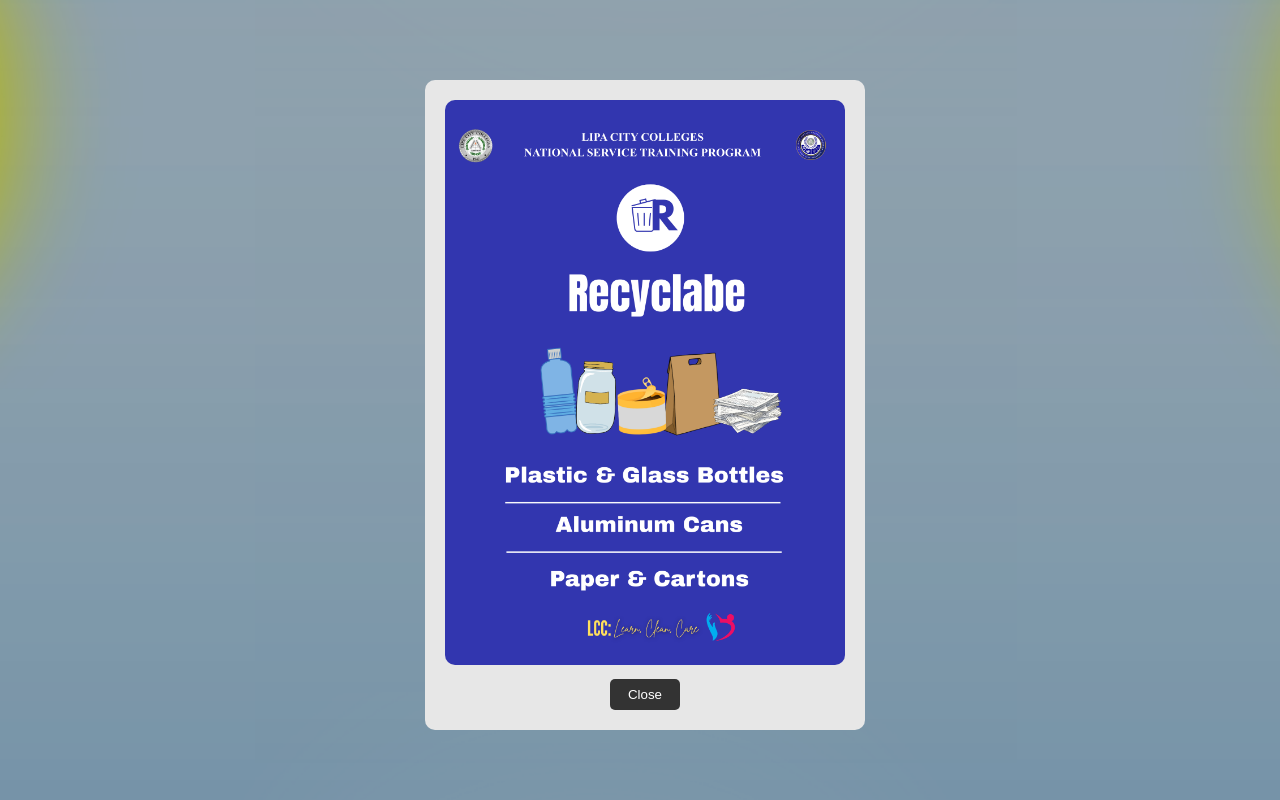
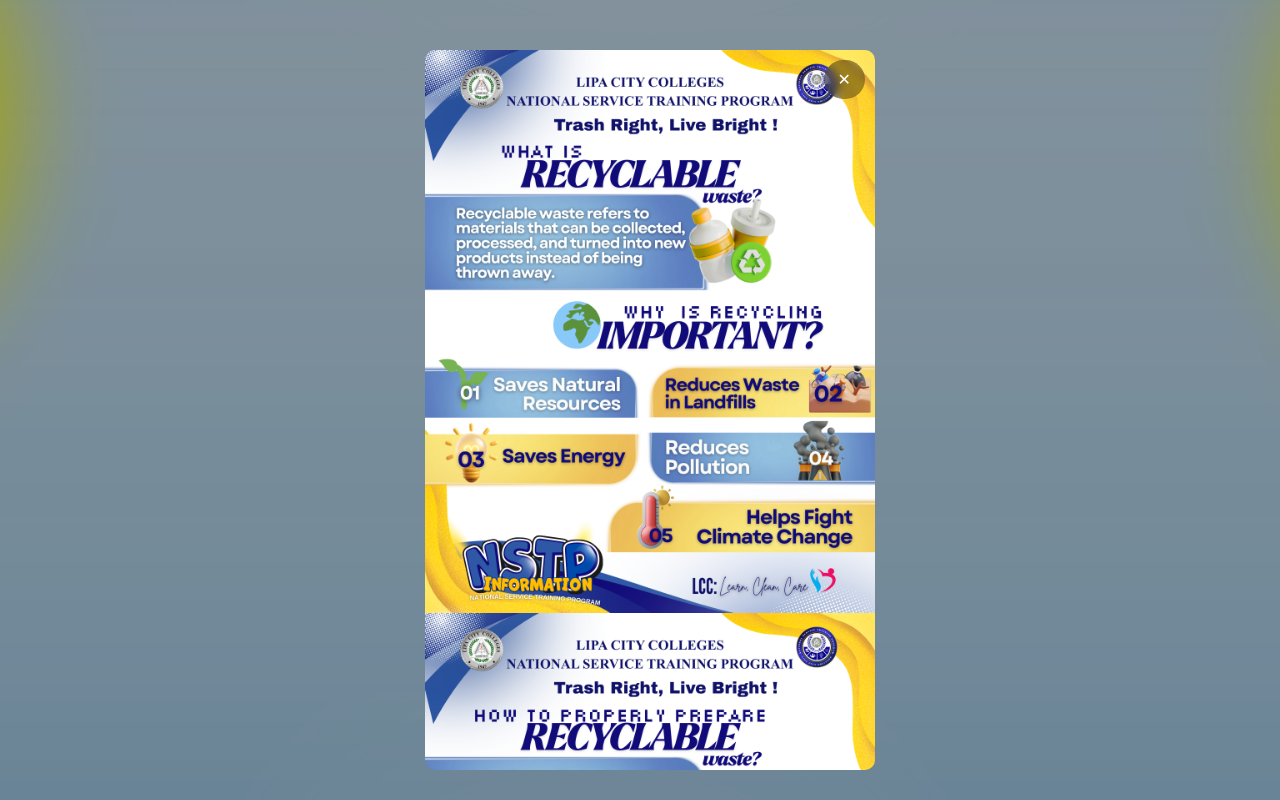
Before and after one commit to reymarksy/LCC, a plain HTML site: page index.html in a window 1280 px wide. Both pictures are taken after a click on the picture 492 px from the left and 400 px from the top of the page. Drawn offline with Linux system fonts and the light colour scheme.

Commit message:
Add files via upload

```diff
--- a/index.html
+++ b/index.html
@@ -13,15 +13,12 @@
       background: url('bg.png') no-repeat center center;
       background-size: cover;
       background-attachment: fixed;
-
-      /* Default desktop layout (centered) */
       min-height: 100vh;
       display: flex;
       justify-content: center;
       align-items: center;
     }
 
-    /* CONTAINER OF THE 3 IMAGES */
     .img-row {
       display: flex;
       justify-content: center;
@@ -44,29 +41,17 @@
       transition: 0.2s;
     }
 
-    /* MOBILE FIX — BIGGER IMAGES + NO GAPS + HIGHER POSITION */
     @media (max-width: 480px) {
-
-      body {
-        background-size: cover;
-        background-position: center;
-        align-items: center; /* push content UP */
-        padding-top: 0px;      /* adjust based on your layout */
+      .img-row {
+        gap: 0;
+        padding: 0;
       }
-
-      .img-row {
-        gap: 0;                 /* REMOVE gaps */
-        padding: 0;
-        justify-content: center;
-      }
-
       .img-row img {
-        height: 320px;          /* BIGGER images */
-        width: auto;
-        margin: 0;              /* no spacing */
+        height: 320px;
       }
     }
 
+    /* MODAL BACKDROP */
     .modal {
       display: none;
       position: fixed;
@@ -74,63 +59,95 @@
       left: 0;
       width: 100%;
       height: 100%;
-      background: rgba(0, 0, 0, 0.274);
+      background: rgba(0, 0, 0, 0.35);
       justify-content: center;
       align-items: center;
-      padding: 5px;
+      padding: 10px;
     }
 
+    /* MODAL BOX */
     .modal-content {
       background: #e7e7e7;
-      padding: 20px;
+      padding: 0;
       border-radius: 10px;
       width: 100%;
-      max-width: 400px;
-      text-align: center;
+      max-width: 450px;
+      max-height: 90vh;
+      overflow-y: scroll;
+      position: relative; /* IMPORTANT for button INSIDE */
     }
 
-    .modal img {
-      width: 100%;
-      border-radius: 10px;
+    /* hide scrollbar */
+    .modal-content::-webkit-scrollbar {
+      display: none;
+    }
+    .modal-content {
+      -ms-overflow-style: none;
+      scrollbar-width: none;
     }
 
-    .close {
-      margin-top: 10px;
-      background: #333;
-      color: #fff;
-      padding: 8px 18px;
+    .modal-content img {
+      width: 100%;
+      display: block;
+      margin: 0;
+    }
+
+    /* CLOSE BUTTON INSIDE MODAL TOP-RIGHT */
+    .close-floating {
+      position: absolute;   /* INSIDE the modal */
+      top: 10px;
+      right: 10px;
+      background: rgba(0, 0, 0, 0.363);
+      color: white;
       border: none;
-      border-radius: 5px;
+      padding: 10px 14px;
+      border-radius: 50px;
       cursor: pointer;
+      font-size: 16px;
+      z-index: 1000;
+      backdrop-filter: blur(5px);
     }
   </style>
 </head>
 
 <body>
 
-  <!-- 3 IMAGES -->
   <div class="img-row">
-    <img src="r.png" onclick="openModal('modal_r.png')" />
-    <img src="d.png" onclick="openModal('modal_d.png')" />
-    <img src="c.png" onclick="openModal('modal_c.png')" />
+    <img src="r.png" onclick="openModal(['modal_r_top.png','modal_r_bottom.png'])" />
+    <img src="d.png" onclick="openModal(['modal_d.png'])" />
+    <img src="c.png" onclick="openModal(['modal_c.png'])" />
   </div>
 
-  <!-- MODAL -->
   <div id="modal" class="modal">
-    <div class="modal-content">
-      <img id="modalImg" src="" alt="Details" />
-      <button class="close" onclick="closeModal()">Close</button>
+    <div class="modal-content" id="modalContainer">
+      <!-- Images + Close button inserted here -->
     </div>
   </div>
 
 <script>
-  function openModal(img) {
-    document.getElementById('modal').style.display = 'flex';
-    document.getElementById('modalImg').src = img;
+  function openModal(images) {
+    document.getElementById("modal").style.display = "flex";
+
+    let container = document.getElementById("modalContainer");
+    container.innerHTML = ""; // clear previous content
+
+    // add images
+    images.forEach(src => {
+      let img = document.createElement("img");
+      img.src = src;
+      container.appendChild(img);
+    });
+
+    // add floating button INSIDE modal
+    let btn = document.createElement("button");
+    btn.classList.add("close-floating");
+    btn.innerText = "✕";
+    btn.onclick = closeModal;
+    container.appendChild(btn);
   }
 
   function closeModal() {
-    document.getElementById('modal').style.display = 'none';
+    document.getElementById("modal").style.display = "none";
   }
 </script>
 
```
Also changed, not shown: modal_c.png, modal_d.png, modal_r_bottom.png (added), modal_r_top.png (added).
